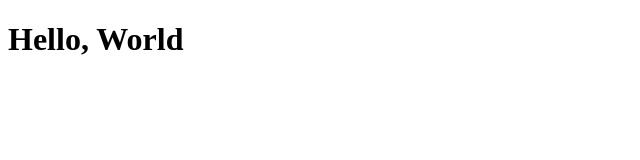
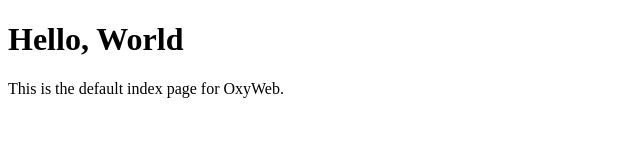
Before and after one commit to DitherWither/OxyWeb, a plain HTML site: page res/index.html in a window 1280 px wide. Shown: the whole page, without its empty margins (0-640 px from the left). Drawn offline with Linux system fonts and the light colour scheme.

Commit message:
Update index.html

```diff
--- a/res/index.html
+++ b/res/index.html
@@ -3,9 +3,10 @@
 <head>
     <meta charset="UTF-8">
     <meta name="viewport" content="width=device-width, initial-scale=1.0">
-    <title>Hello, World</title>
+    <title>OxyWeb Web Server</title>
 </head>
 <body>
     <h1>Hello, World</h1>
+    <p>This is the default index page for OxyWeb.</p>
 </body>
 </html>
```
